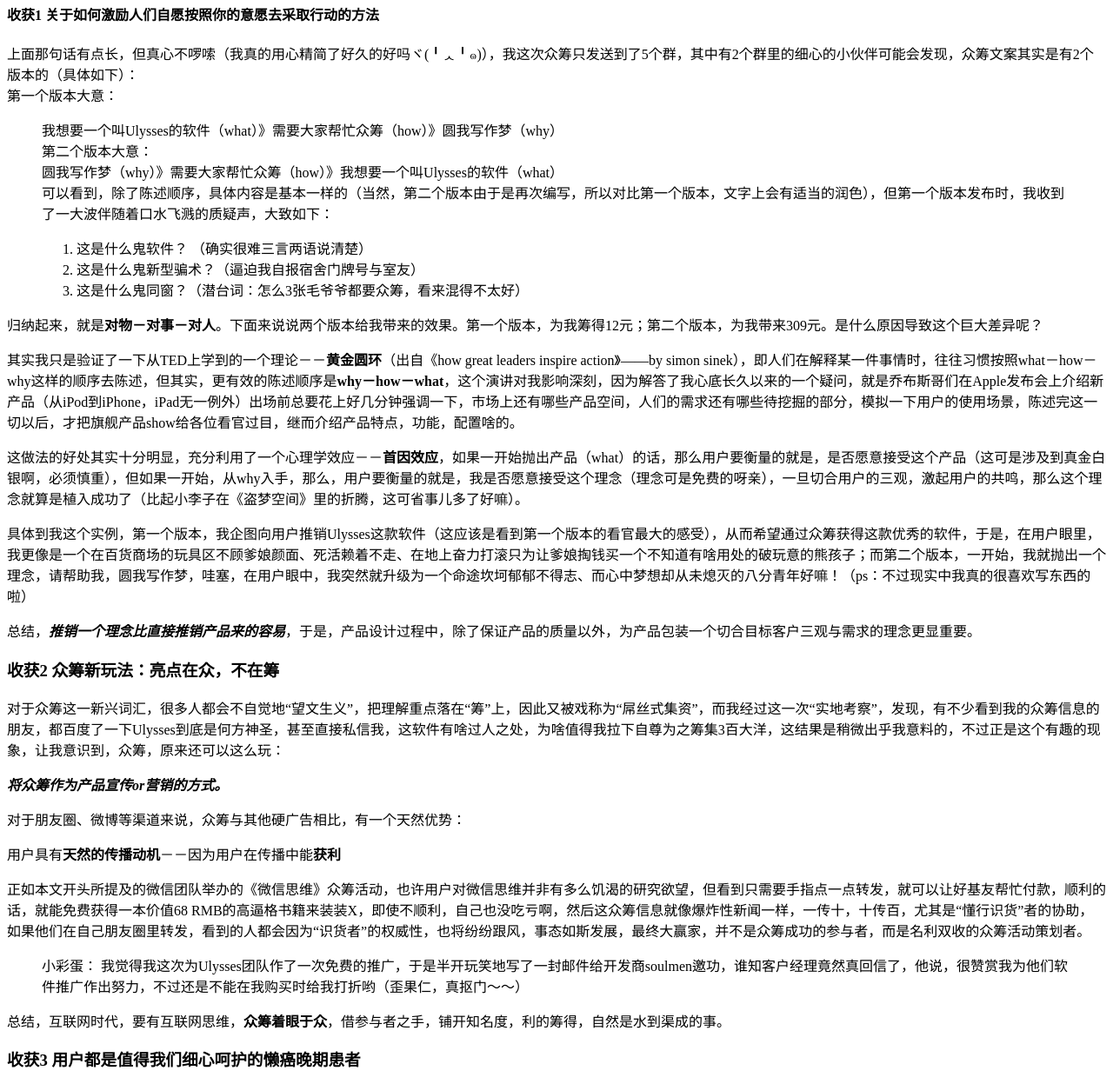
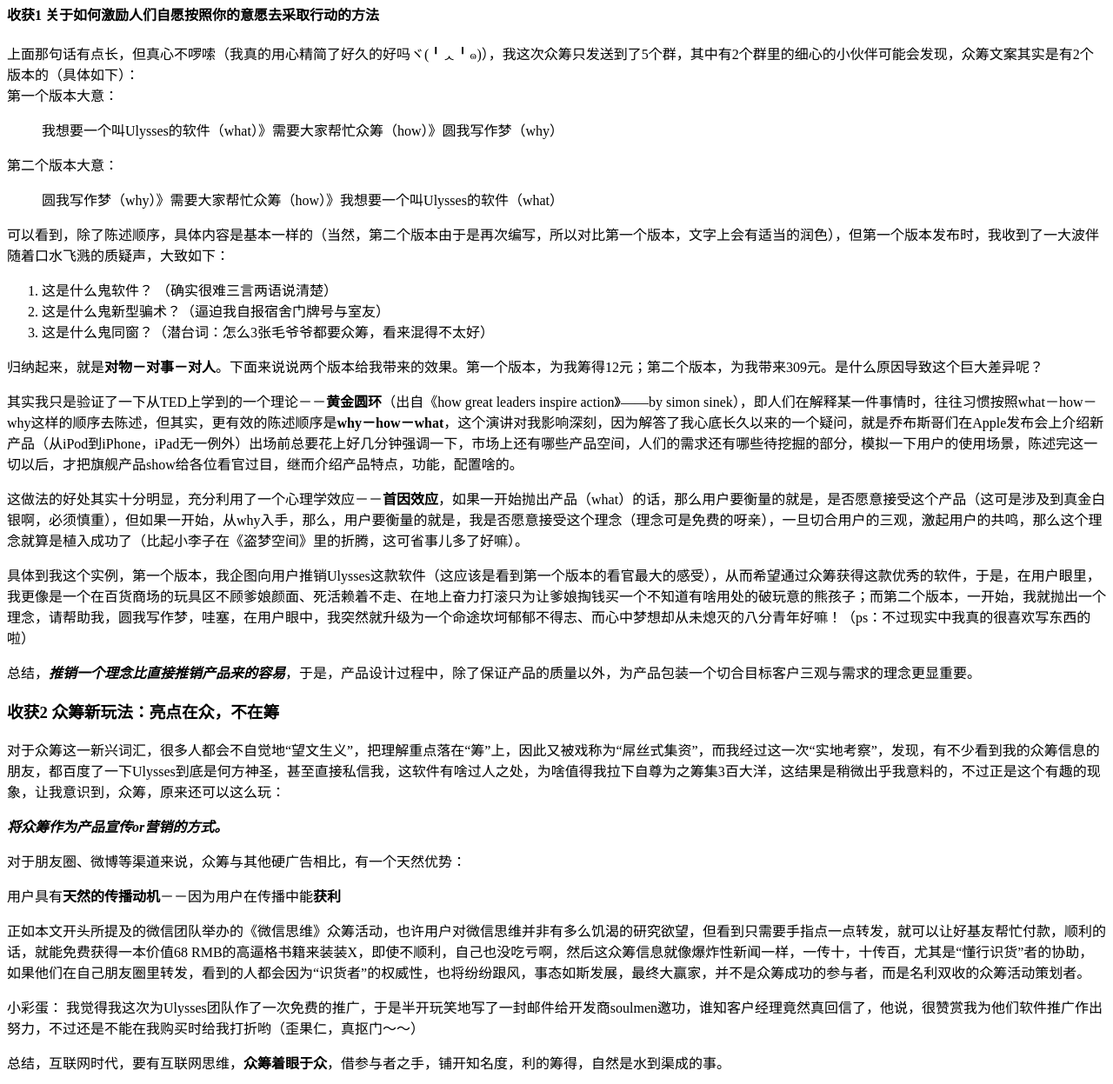
Before and after one commit to shy-song/shy-song.github.io, a plain HTML site: page index.html in a window 1280 px wide. Shown: the part 4560-5807 px from the top of the page at 87% size. Drawn offline with nearby package versions, Linux system fonts and the light colour scheme.

Commit message:
Site updated: 2015-04-01 00:13:59

```diff
--- a/index.html
+++ b/index.html
@@ -218,13 +218,18 @@ ga('send', 'pageview');
 <h3 id="收获">收获</h3><p>OK，鉴于最终结果大家都知道了，我不想过于矫情地去描述众筹过程有多么的惊心动魄与波澜壮阔，今天我更想谈的是，这一事件给我带来的收获。</p>
 <h4 id="收获1_关于如何激励人们自愿按照你的意愿去采取行动的方法">收获1 关于如何激励人们自愿按照你的意愿去采取行动的方法</h4><p>上面那句话有点长，但真心不啰嗦（我真的用心精简了好久的好吗ヾ(╹ᆺ╹๑)），我这次众筹只发送到了5个群，其中有2个群里的细心的小伙伴可能会发现，众筹文案其实是有2个版本的（具体如下）：<br>第一个版本大意：</p>
 <blockquote>
-<p>我想要一个叫Ulysses的软件（what）》需要大家帮忙众筹（how）》圆我写作梦（why）<br>第二个版本大意：<br>圆我写作梦（why）》需要大家帮忙众筹（how）》我想要一个叫Ulysses的软件（what）<br>可以看到，除了陈述顺序，具体内容是基本一样的（当然，第二个版本由于是再次编写，所以对比第一个版本，文字上会有适当的润色），但第一个版本发布时，我收到了一大波伴随着口水飞溅的质疑声，大致如下：</p>
+<p>我想要一个叫Ulysses的软件（what）》需要大家帮忙众筹（how）》圆我写作梦（why）</p>
+</blockquote>
+<p>第二个版本大意：</p>
+<blockquote>
+<p>圆我写作梦（why）》需要大家帮忙众筹（how）》我想要一个叫Ulysses的软件（what）</p>
+</blockquote>
+<p>可以看到，除了陈述顺序，具体内容是基本一样的（当然，第二个版本由于是再次编写，所以对比第一个版本，文字上会有适当的润色），但第一个版本发布时，我收到了一大波伴随着口水飞溅的质疑声，大致如下：</p>
 <ol>
 <li>这是什么鬼软件？ （确实很难三言两语说清楚）</li>
 <li>这是什么鬼新型骗术？（逼迫我自报宿舍门牌号与室友）</li>
 <li>这是什么鬼同窗？（潜台词：怎么3张毛爷爷都要众筹，看来混得不太好）</li>
 </ol>
-</blockquote>
 <p>归纳起来，就是<strong>对物－对事－对人</strong>。下面来说说两个版本给我带来的效果。第一个版本，为我筹得12元；第二个版本，为我带来309元。是什么原因导致这个巨大差异呢？</p>
 <p>其实我只是验证了一下从TED上学到的一个理论－－<strong>黄金圆环</strong>（出自《how great leaders inspire action》——by simon sinek），即人们在解释某一件事情时，往往习惯按照what－how－why这样的顺序去陈述，但其实，更有效的陈述顺序是<strong>why－how－what</strong>，这个演讲对我影响深刻，因为解答了我心底长久以来的一个疑问，就是乔布斯哥们在Apple发布会上介绍新产品（从iPod到iPhone，iPad无一例外）出场前总要花上好几分钟强调一下，市场上还有哪些产品空间，人们的需求还有哪些待挖掘的部分，模拟一下用户的使用场景，陈述完这一切以后，才把旗舰产品show给各位看官过目，继而介绍产品特点，功能，配置啥的。</p>
 <p>这做法的好处其实十分明显，充分利用了一个心理学效应－－<strong>首因效应</strong>，如果一开始抛出产品（what）的话，那么用户要衡量的就是，是否愿意接受这个产品（这可是涉及到真金白银啊，必须慎重），但如果一开始，从why入手，那么，用户要衡量的就是，我是否愿意接受这个理念（理念可是免费的呀亲），一旦切合用户的三观，激起用户的共鸣，那么这个理念就算是植入成功了（比起小李子在《盗梦空间》里的折腾，这可省事儿多了好嘛）。</p>
@@ -235,9 +240,7 @@ ga('send', 'pageview');
 <p>对于朋友圈、微博等渠道来说，众筹与其他硬广告相比，有一个天然优势：</p>
 <p>用户具有<strong>天然的传播动机</strong>－－因为用户在传播中能<strong>获利</strong></p>
 <p>正如本文开头所提及的微信团队举办的《微信思维》众筹活动，也许用户对微信思维并非有多么饥渴的研究欲望，但看到只需要手指点一点转发，就可以让好基友帮忙付款，顺利的话，就能免费获得一本价值68 RMB的高逼格书籍来装装X，即使不顺利，自己也没吃亏啊，然后这众筹信息就像爆炸性新闻一样，一传十，十传百，尤其是“懂行识货”者的协助，如果他们在自己朋友圈里转发，看到的人都会因为“识货者”的权威性，也将纷纷跟风，事态如斯发展，最终大赢家，并不是众筹成功的参与者，而是名利双收的众筹活动策划者。</p>
-<blockquote>
 <p>小彩蛋： 我觉得我这次为Ulysses团队作了一次免费的推广，于是半开玩笑地写了一封邮件给开发商soulmen邀功，谁知客户经理竟然真回信了，他说，很赞赏我为他们软件推广作出努力，不过还是不能在我购买时给我打折哟（歪果仁，真抠门～～）</p>
-</blockquote>
 <p>总结，互联网时代，要有互联网思维，<strong>众筹着眼于众</strong>，借参与者之手，铺开知名度，利的筹得，自然是水到渠成的事。</p>
 <h3 id="收获3_用户都是值得我们细心呵护的懒癌晚期患者">收获3 用户都是值得我们细心呵护的懒癌晚期患者</h3><p>我觉得这次我使用的众筹服务（由某微信公众号所提供，具体就不说了，不然有抹黑嫌疑）有一系列让人绝望的缺陷，极大地暴露了其用户意识的缺乏（又或者只是技术门槛无法跨越？who knows～），同时这些缺陷也是参与者投诉最多的点，具体摘录如下：</p>
 <ol>
@@ -252,10 +255,7 @@ ga('send', 'pageview');
 <blockquote>
 <p>给我发微信红包也是可以的哟～</p>
 </blockquote>
-<p>结果，让我惊讶了，短短半小时，我就获得了价值¥155的私人微信红包，其中不乏久未露面出国多时的异地友人，这才让我惊叹，在微信平台搞众筹竟然不支持微信红包是多么愚蠢的设定！ 然后我粗略计算了一下单位时间收入：</p>
-<blockquote>
-<p>（备注：即用不同途径所获得的收入除以所花费的总时间）<br>结果显示，每减少一步操作，单位时间收入可增长18倍！（样本量不足，仅供参考）</p>
-</blockquote>
+<p>结果，让我惊讶了，短短半小时，我就获得了价值¥155的私人微信红包，其中不乏久未露面出国多时的异地友人，这才让我惊叹，在微信平台搞众筹竟然不支持微信红包是多么愚蠢的设定！ 然后我粗略计算了一下单位时间收入：<br>备注：即用不同途径所获得的收入除以所花费的总时间）<br>结果显示，每减少一步操作，单位时间收入可增长18倍！（样本量不足，仅供参考）</p>
 <p>反过来讲，操作的繁琐步骤，可以让用户参与的积极性成指数式递减。</p>
 <p>总结，若想用户顺利参与到我们组织的活动里，参与门槛以及中间环节都应尽量精简，用户没那么多耐心跟你耗，而诸如“<strong>一键（步）即达</strong>”的操作方式值得我们去探究，如果能做到，用户不需动用太多肌肉群，花费太多ATP，只是安详地躺在床上也能尽情享受到我们的服务，那就是极好的。</p>
 <h3 id="收获4_关于充盈新用户蓄水池的做法优劣的思考">收获4 关于充盈新用户蓄水池的做法优劣的思考</h3><p>其实事后很多朋友跟我吐槽，说响应朋友号召众筹一下都需要用手机号码注册账户，真无耻。我后来想想，这无非是众筹服务商为了招揽新用户所采取的比较拙劣的手段罢了，即使用户参与了，注册了，也难免因为对服务商的前置的厌恶感而“怒取关”，这“口碑”传开了，也就得不偿失了。</p>
```
Also changed, not shown: 2015/03/18/众筹事件的收获以及对产品设计的深思/index.html (+8 -8 lines).
